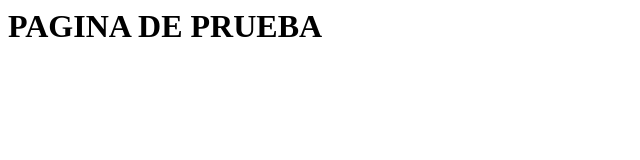
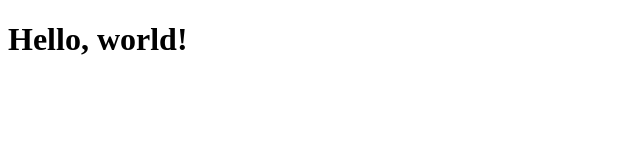
Before and after one commit to Jose-Manzano-19/MyRepository, a plain HTML site: page index.html in a window 1280 px wide. Shown: the whole page, without its empty margins (0-640 px from the left). Drawn offline with Linux system fonts and the light colour scheme.

Commit message:
Update index.html

```diff
--- a/index.html
+++ b/index.html
@@ -1,11 +1,11 @@
-<html>
-
-<head>
-  <title> PAGINA DE PRUEBA </title>
-</head>
-
-<body>
-  <h1> PAGINA DE PRUEBA </h1>
-</body>
-
+<!doctype html>
+<html lang="en">
+  <head>
+    <meta charset="utf-8">
+    <meta name="viewport" content="width=device-width, initial-scale=1">
+    <title>Bootstrap demo</title>
+  </head>
+  <body>
+    <h1>Hello, world!</h1>
+  </body>
 </html>
```
